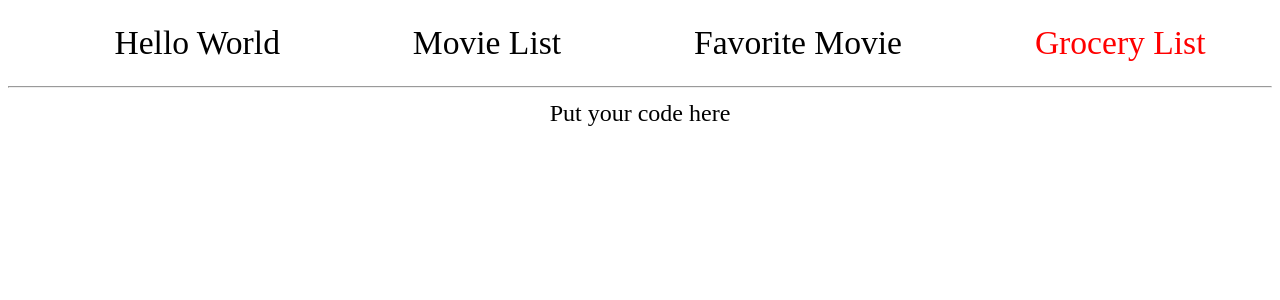
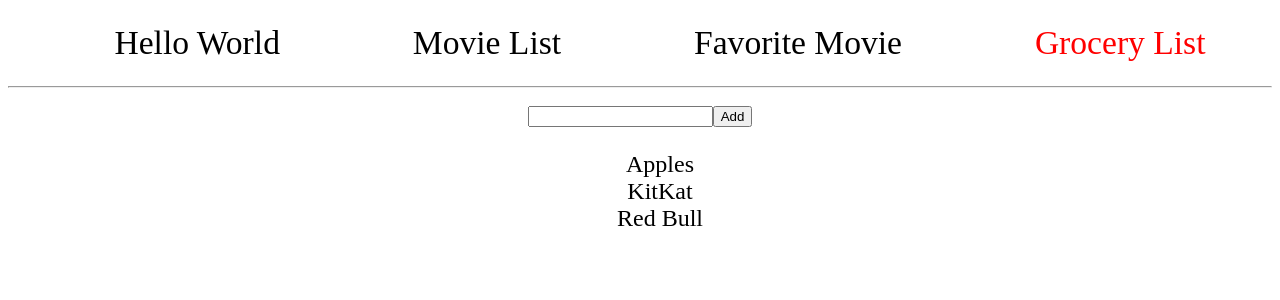
Before and after one commit to pesto-students/batch-11-excercises, a React (Create React App) app in the folder beginner-exercises/: page /04 in a window 1280 px wide. Shown: the top 300 px of the page. Built offline with nearby package versions, Linux system fonts and the light colour scheme; the HTML template or start-up script is replaced by a standard one.

Commit message:
Solve component propbems

```diff
--- a/beginner-exercises/src/App.css
+++ b/beginner-exercises/src/App.css
@@ -24,3 +24,11 @@ ul {
   list-style: none;
   color: black;
 }
+
+.selected-grocery-listItem {
+  color: red;
+}
+
+.unselected-grocery-listItem {
+  color: black;
+}
--- a/beginner-exercises/src/components/01-HelloWorld.js
+++ b/beginner-exercises/src/components/01-HelloWorld.js
@@ -1,16 +1,10 @@
+// eslint-disable-next-line import/no-unresolved
 import React, { Component } from 'react';
 
-// Task: Render "Hello World" text.
 class HelloWorld extends Component {
-  // All components *must* have a `render` method defined.
-
-  // To define a component's render method, we use syntax called JSX. As you
-  // can see it looks similar to HTML. JSX gets converted to
-  // JavaScript code. It is here just for readability purposes.
-
   render() {
     return (
-      <h1>Fill this h1 tag with your heading!</h1>
+      <h1>Hello World</h1>
     );
   }
 }
--- a/beginner-exercises/src/components/02-MovieList.js
+++ b/beginner-exercises/src/components/02-MovieList.js
@@ -1,19 +1,23 @@
+// eslint-disable-next-line import/no-unresolved
 import React, { Component } from 'react';
-
+import '../App.css';
 // We will create dynamic list of movies. Let's see how to render
 // a list of items.
 //
 // Task #1: Add another movie (or movies) to the list.
 // Task #2: Change `ul` HTML attribute `class` to 'movies-list'.
 
+// eslint-disable-next-line react/prefer-stateless-function
 class MovieList extends Component {
   // We can put DOM elements delivered by React just like HTML elements.
   // Doesn't this code look familiar to you?
   // Refer to App.css for a list a classes or add one yourself
   render() {
     return (
-      <ul className="FILL ME">
+      // eslint-disable-next-line react/jsx-filename-extension
+      <ul className="movies-list">
         <li>The Godfather</li>
+        <li>inception</li>
       </ul>
     );
   }
--- a/beginner-exercises/src/components/03-FavoriteMovie.js
+++ b/beginner-exercises/src/components/03-FavoriteMovie.js
@@ -1,21 +1,5 @@
+// eslint-disable-next-line import/no-unresolved
 import React, { Component } from 'react';
-
-/*
-You can pass props to components using JSX attributes.
-
-You have two tasks to complete in this exercise:
-Task #1: Someone left broken code in the `onMovieChange` method. It is always triggered
-  after changing the value of `movie` input. This method takes
-  event as its only argument. You need to retrieve the input value from
-  that object and update the `movie` field in the `state` object.
-Warning: Do not try to change the `render` structure.
-
-Task #2: If there is no movie given, we should display a message encouraging
-  the user to insert their favorite movie.
-  Display text: "Hey there. Enter your favorite movie." if movie.length is 0.
-
-Further reading on task #2: https://facebook.github.io/react/tips/if-else-in-JSX.html
-*/
 
 class FavoriteMovie extends Component {
 /*
@@ -34,28 +18,24 @@ class FavoriteMovie extends Component {
     this.state = { movie: '' };
 
     // Warning! If we don't bind this method - we would not be able to update state.
+    this.onMovieChange = this.onMovieChange.bind(this);
   }
-
-  /*
-    `event` is the only argument passed to that method. It will be an event
-    object thrown by React on actions like `click`, `change` etc.
-
-    You need to correct the call of `setState` method. Just try to set
-    the `movie` field to the value passed in event.
-
-    Hint: use `console.log` to check `event.target`. You will find text entered to the input there.
-  */
 
   /* eslint-disable no-unused-vars, react/no-unused-state */
   onMovieChange(event) {
     // Huh... There's something wrong here...
-    this.setState({ badAttribute: 'ChangeME!' });
+    this.setState({ movie: event.target.value });
   }
 
   render() {
+    const { movie } = this.state;
     return (
       <div>
-        <p>My favorite movie is <span style={{ color: 'blue' }}>{this.state.movie}</span></p>
+        <p>
+          My favorite movie is
+          {' '}
+          <span style={{ color: 'blue' }}>{ movie }</span>
+        </p>
         <input type="text" name="name" onChange={this.onMovieChange} />
       </div>
     );
--- a/beginner-exercises/src/components/04-GroceryList.js
+++ b/beginner-exercises/src/components/04-GroceryList.js
@@ -1,30 +1,31 @@
+// eslint-disable-next-line import/no-unresolved
 import React from 'react';
-
-/*
-  In this exercises, you'll will make a reactive grocery list.
-
-  Task 1: Fill the `return` of `GroceryList` render method. It should return
-        a list of `GroceryListItem`. You need to display the groceries names
-        using `this.props` in `GroceryListItem`. We already prepared the variable
-        `groceriesComponents` inside `render` method containing a list of these items for you.
-
-
-  Task 2: Create an input box and a button. User should be able to add more grocery items and click
-          the `Add` button to add it to the list displaying the item.
-
-  Task 3: Create a button to clear the whole list.
-
-  Task 4: Clicking on a grocery item should change its color to red. Clicking again should change
-          it back to black. Red means the item has been purchased.
-
-*/
+import '../App.css';
+import GroceryListItem from './GroceryListItem';
 
 class GroceryList extends React.Component {
   constructor(props) {
     super(props);
     this.state = {
       groceries: [{ name: 'Apples' }, { name: 'KitKat' }, { name: 'Red Bull' }],
+      typedGroceryName: '',
     };
+    this.addGroceries = this.addGroceries.bind(this);
+    this.handleGroceryTyped = this.handleGroceryTyped.bind(this);
+  }
+
+  handleGroceryTyped(event) {
+    this.setState({ typedGroceryName: event.target.value });
+  }
+
+  addGroceries() {
+    const { typedGroceryName } = this.state;
+    if (!typedGroceryName) {
+      return;
+    }
+    const { groceries } = this.state;
+    const newGrocery = { name: typedGroceryName };
+    this.setState({ groceries: groceries.concat(newGrocery) });
   }
 
   render() {
@@ -37,34 +38,22 @@ class GroceryList extends React.Component {
       Below you can see how to pass properties to child components.
       We have defined a `grocery` property for each `GroceryListItem`.
     */
-    const groceriesComponents = groceries.map(item => ( // eslint-disable-line no-unused-vars
+    const groceriesComponents = groceries.map((item) => ( // eslint-disable-line no-unused-vars
+      // eslint-disable-next-line react/jsx-filename-extension
       <GroceryListItem grocery={item} />
     ));
-    // Hint: Don't forget about putting items into `ul`
     return (
       <div>
-        Put your code here
+        <input name="groceryName" type="text" onChange={this.handleGroceryTyped} />
+        <button type="submit" name="submit" onClick={this.addGroceries}> Add </button>
+        <ul>
+          {groceriesComponents}
+        </ul>
       </div>
     );
   }
 }
 
-// Render grocery name from component's properties.
-// If you have a problem, check `this.props` in the console.
-/* eslint-disable react/no-multi-comp, no-useless-constructor */
-class GroceryListItem extends React.Component {
-  constructor(props) {
-    super(props);
-  }
-
-  render() {
-    return (
-      <li>
-        Put your code here.
-      </li>
-    );
-  }
-}
 
 // Do prop validation here using the package `prop-types`
 
--- /dev/null
+++ b/beginner-exercises/src/components/GroceryListItem.js
@@ -0,0 +1,47 @@
+// eslint-disable-next-line import/no-unresolved
+import React from 'react';
+// eslint-disable-next-line import/no-extraneous-dependencies
+import PropTypes from 'prop-types';
+// Render grocery name from component's properties.
+// If you have a problem, check `this.props` in the console.
+/* eslint-disable react/no-multi-comp, no-useless-constructor */
+class GroceryListItem extends React.Component {
+  constructor(props) {
+    super(props);
+    this.state = {
+      selected: false,
+    };
+    this.listItemClicked = this.listItemClicked.bind(this);
+  }
+
+  listItemClicked() {
+    const { selected } = this.state;
+    this.setState({ selected });
+  }
+
+  render() {
+    const { selected } = this.state;
+    const className = selected ? 'selected-grocery-listItem' : 'unselected-grocery-listItem';
+    const { grocery } = this.props;
+    return (
+      <li>
+        <div
+          tabIndex="0"
+          role="button"
+          className={className}
+          onClick={this.listItemClicked}
+          onKeyPress={this.listItemClicked}
+        >
+          { grocery.name }
+        </div>
+      </li>
+    );
+  }
+}
+
+GroceryListItem.propTypes = {
+  // eslint-disable-next-line react/forbid-prop-types
+  grocery: PropTypes.object.isRequired,
+};
+
+export default GroceryListItem;
```
Also changed, not shown: 1 other file (tests, documents, lock files or other folders).
